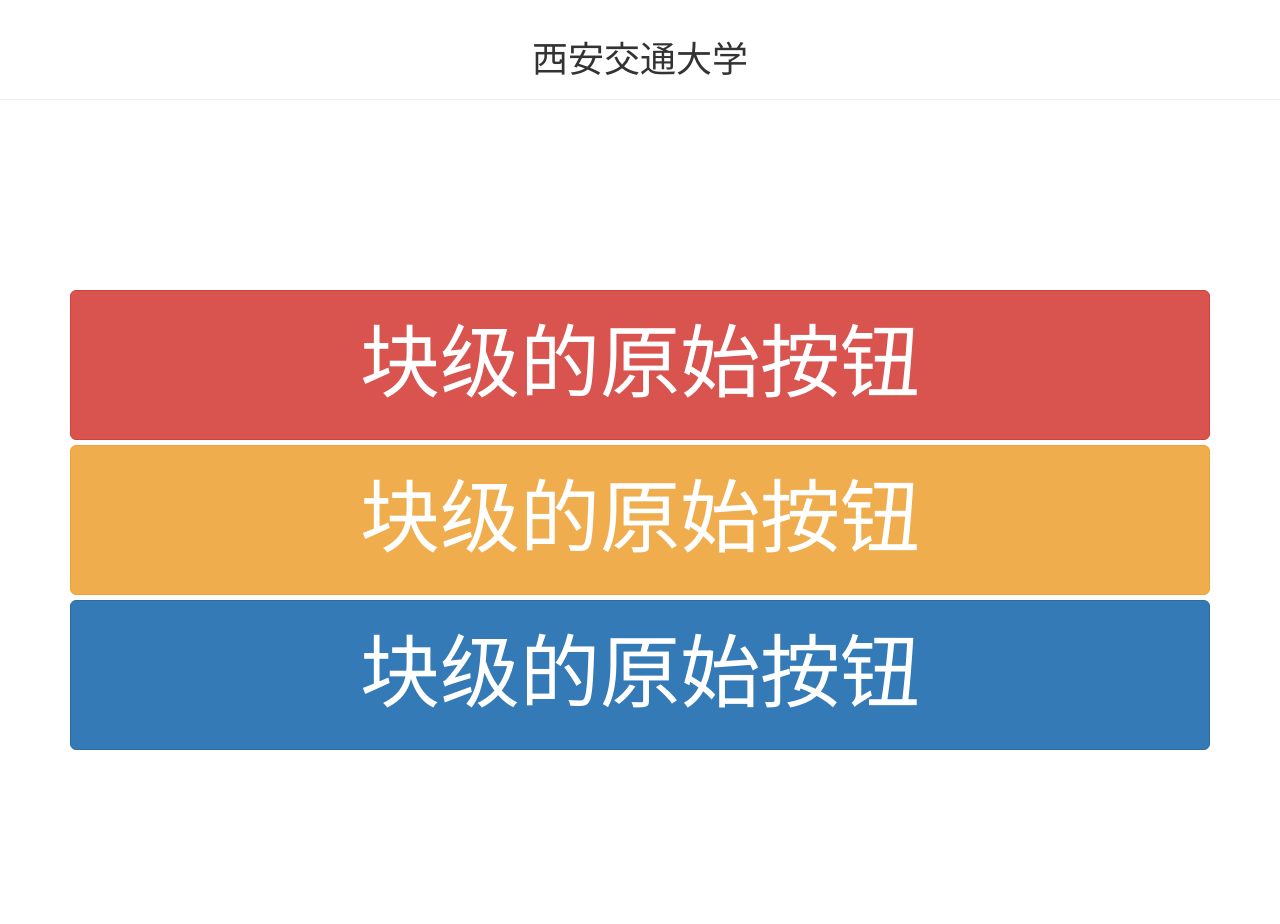
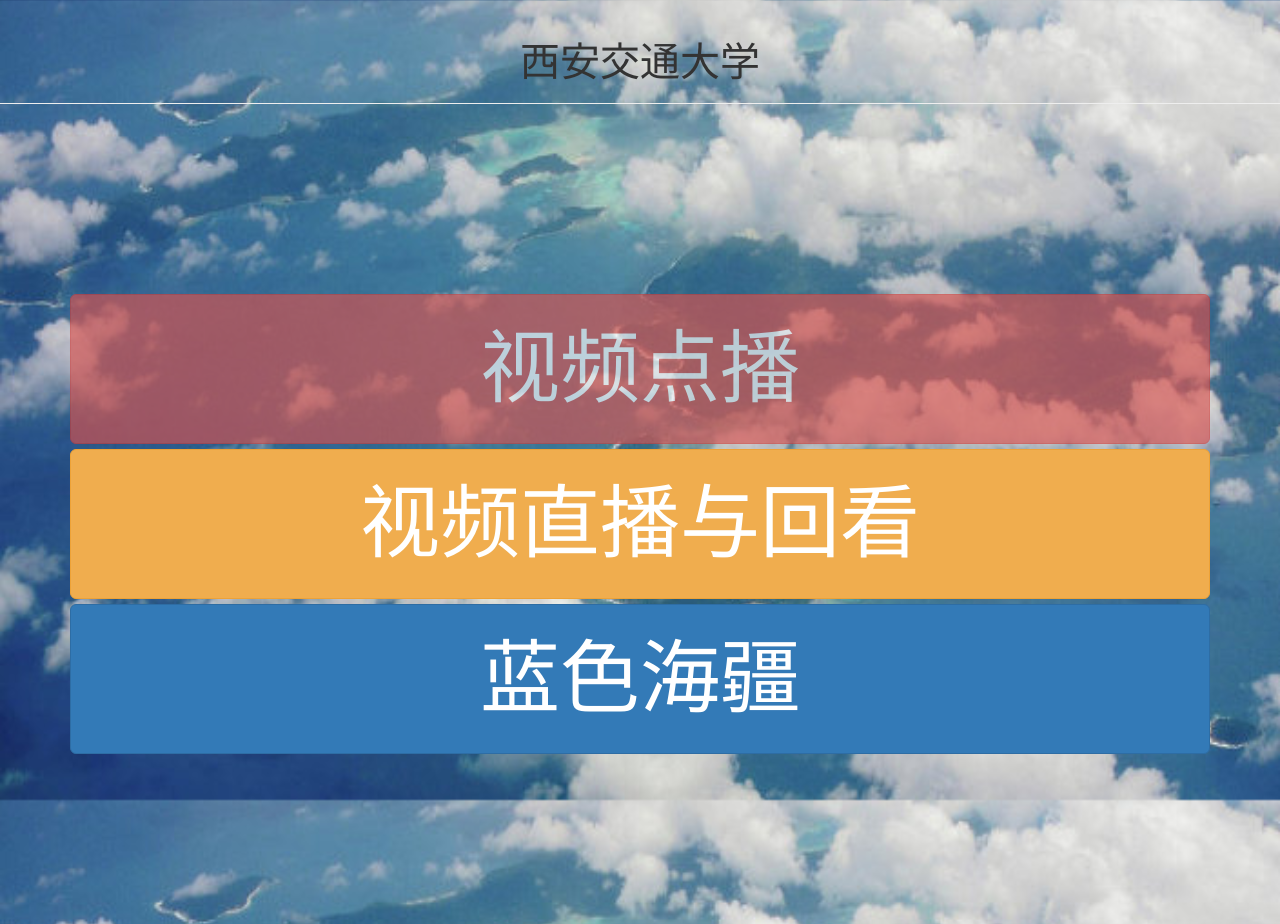
Before and after one commit to xahhy/Homepage, a plain HTML site: page index.html in a window 1280 px wide. Drawn offline with Linux system fonts and the light colour scheme.

Commit message:
add background picture

```diff
--- a/index.html
+++ b/index.html
@@ -37,8 +37,11 @@
             width: 100%;
             margin: 0;
             position: absolute;
-            /*background:#3d71b8 url(css3-image-hover-effect/igloo-800_1x.jpg) no-repeat center fixed;*/
+            background:#3d71b8 url(all_blue.jpg) no-repeat center fixed;
             background-size: 100% 100%;
+            /*opacity: 0.5;*/
+            /*-ms-filter: progid:DXImageTransform.Microsoft.Alpha(Opacity=50);*/
+            /*filter: progid:DXImageTransform.Microsoft.Alpha(Opacity=50);*/
         }
 
         /*.vertical-center {*/
@@ -68,15 +71,18 @@
             display: table-cell;
             vertical-align: middle;
         }
+        .m-header {
+            font-size: 40px;
+        }
     </style>
 </head>
 <body>
-<div class="page-header"><h1 class="text-center">西安交通大学</h1></div>
-<div class="container">
-    <div class="gallery row">
-        <button type="button" class="btn btn-danger btn-lg btn-block">块级的原始按钮</button>
-        <button type="button" class="btn btn-warning btn-lg btn-block">块级的原始按钮</button>
-        <button type="button" class="btn btn-primary btn-lg btn-block">块级的原始按钮</button>
+<div class="page-header "><h1 class="text-center m-header">西安交通大学</h1></div>
+<div class="container background-img">
+    <div class="gallery row ">
+        <button type="button" class="btn btn-danger btn-lg btn-block disabled">视频点播</button>
+        <button type="button" class="btn btn-warning btn-lg btn-block">视频直播与回看</button>
+        <button type="button" class="btn btn-primary btn-lg btn-block">蓝色海疆</button>
 
         <!--<div class=" col-lg-4 col-md-4 col-sm-12 text-center vertical-center" id="vod">-->
         <!--<img class="image-response img-thumbnail" src="css3-image-hover-effect/landscape-test-1_1x.jpg" alt="">-->
```
Also changed, not shown: all_blue.jpg (added).
